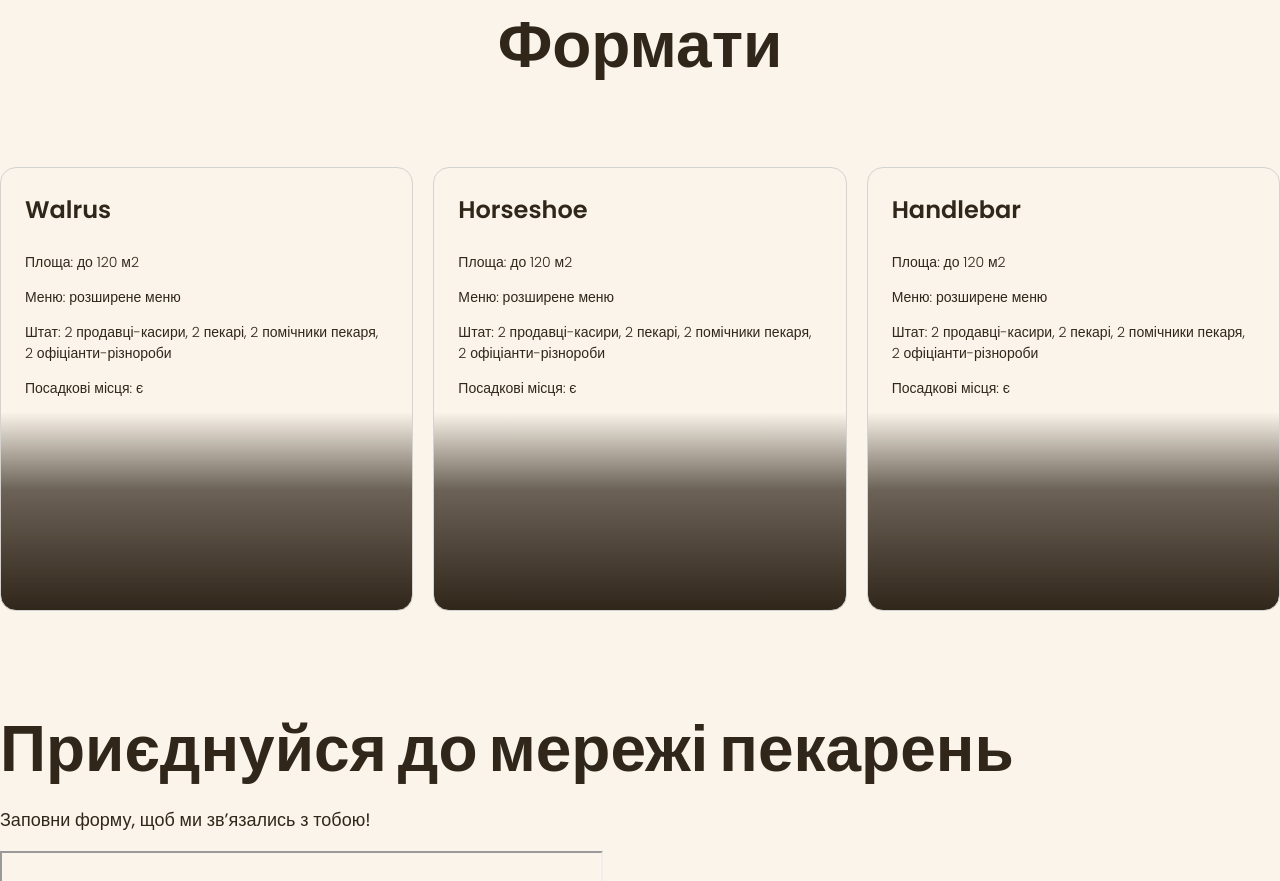
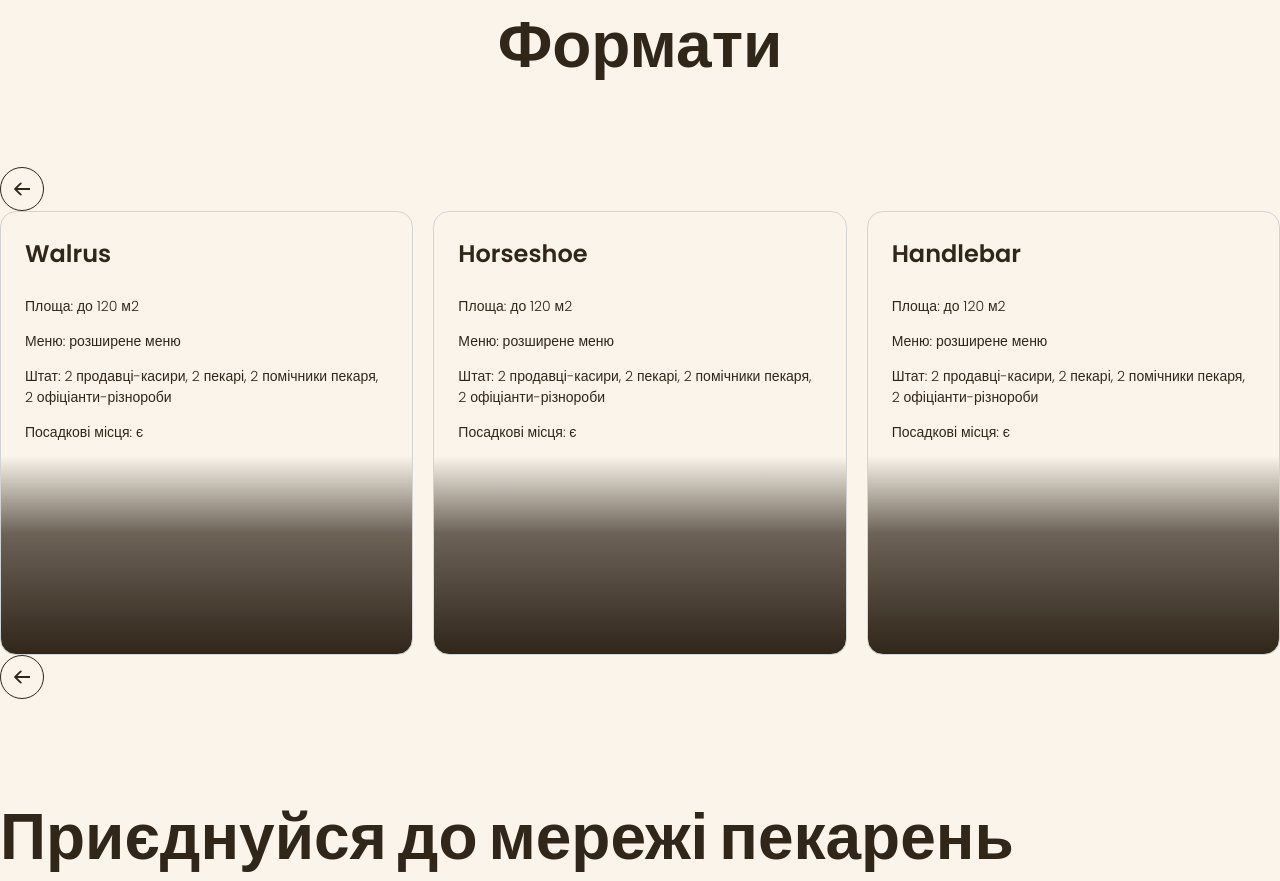
Before and after one commit to andriitsyka/Shop-Bakery, a plain HTML site: page index.html in a window 1280 px wide. Shown: the part 2702-3583 px from the top of the page. Drawn offline with Linux system fonts and the light colour scheme; grey boxes are pictures that could not be loaded.

Commit message:
Add decorative elements and optimized icons

```diff
--- a/css/styles.css
+++ b/css/styles.css
@@ -289,6 +289,26 @@ ul {
   font-weight: 300;
 }
 
+/* Carousel */
+.carousel-button {
+  display: flex;
+  align-items: center;
+  justify-content: center;
+  width: 44px;
+  height: 44px;
+  padding: 0;
+  fill: var(--color-primary-dark);
+  background-color: transparent;
+  border-radius: 50%;
+  border: 1px solid var(--color-primary-dark);
+  cursor: pointer;
+}
+
+.carousel-button:hover {
+  background-color: var(--color-primary-dark);
+  fill: var(--color-primary-light);
+}
+
 /* Contact section */
 .contact-title {
   margin-bottom: 16px;
@@ -306,6 +326,14 @@ ul {
   color: var(--color-brand-normal);
 }
 
+.address-iocn {
+  fill: var(--color-primary-light);
+}
+
+.address-iocn:hover {
+  fill: var(--color-brand-normal);
+}
+
 .address-copyright {
   font-size: 14px;
 }
--- a/index.html
+++ b/index.html
@@ -112,6 +112,11 @@
       <section class="section" id="formats-section">
         <div class="container">
           <h2 class="formats-title section-title centered">Формати</h2>
+          <button class="carousel-button" type="button">
+            <svg class="carousel-arrow" width="16" height="16">
+              <use href="./images/icons.svg#icon-arrow"></use>
+            </svg>
+          </button>
           <ul class="formats-list">
             <li class="formats-item">
               <article class="format-card">
@@ -156,6 +161,11 @@
               </article>
             </li>
           </ul>
+          <button class="carousel-button" type="button">
+            <svg class="carousel-arrow" width="16" height="16">
+              <use href="./images/icons.svg#icon-arrow"></use>
+            </svg>
+          </button>
         </div>
       </section>
       <section class="section" id="contact-section">
@@ -211,12 +221,16 @@
             </li>
             <li>
               <a href="">
-                <!-- facebook -->
+                <svg class="address-iocn" width="32" height="32">
+                  <use href="./images/icons.svg#icon-facebook"></use>
+                </svg>
               </a>
             </li>
             <li>
               <a href="">
-                <!-- instagram -->
+                <svg class="address-iocn" width="32" height="32">
+                  <use href="./images/icons.svg#icon-instagram"></use>
+                </svg>
               </a>
             </li>
           </ul>
```
Also changed, not shown: images/icons.svg (added).
